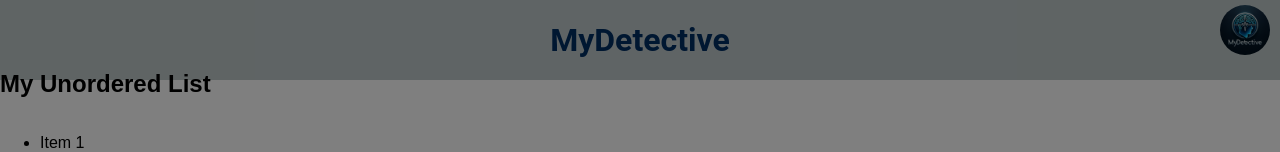
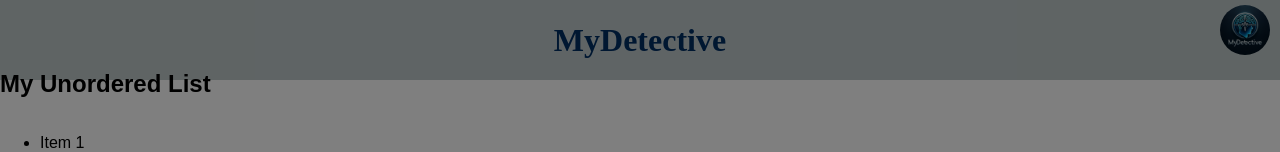
Before and after one commit to KREATORS-2-0/MyDetective-Web, a React (Create React App) app: page / in a window 1280 px wide. Shown: the top 152 px of the page. Built offline with nearby package versions, Linux system fonts and the light colour scheme; no server answers.

Commit message:
wrote basic prompt

```diff
--- a/src/css/header.css
+++ b/src/css/header.css
@@ -1,7 +1,7 @@
 
 .my-detective-heading {
     display:flex;
-    font-family: 'Roboto', sans-serif; /* Replace with the actual font you want to use */
+    font-family: 'Times New Roman', Times, serif;
     color: #002e63/* Set the text color to contrast with the background */
     /* Add any other styles as needed */
   }
```
